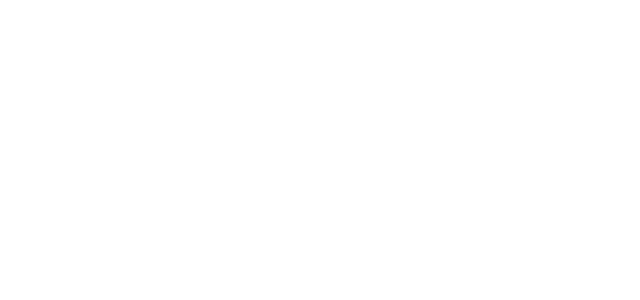
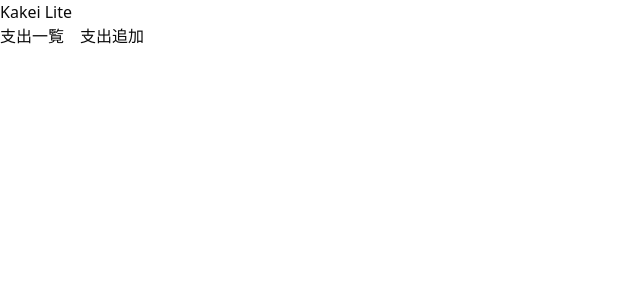
Before and after one commit to n1sp/kakei-lite, a Next.js app: page / in a window 1280 px wide. Shown: the top 300 px of the page, without its empty margins (0-640 px from the left). Built offline with nearby package versions, Linux system fonts and the light colour scheme.

Commit message:
feat:implementation of a simple main page

```diff
--- a/app/page.tsx
+++ b/app/page.tsx
@@ -1,7 +1,14 @@
 "use client"
+import Link from "next/link"
 
 export default function Home() {
   return (
-    <></>
+    <main>
+      <h1>Kakei Lite</h1>
+      <div className="flex gap-4">
+        <Link href="/expense/dashboard">支出一覧</Link>
+        <Link href="/expense/additional">支出追加</Link>
+      </div>
+    </main>
   )
 }
```
